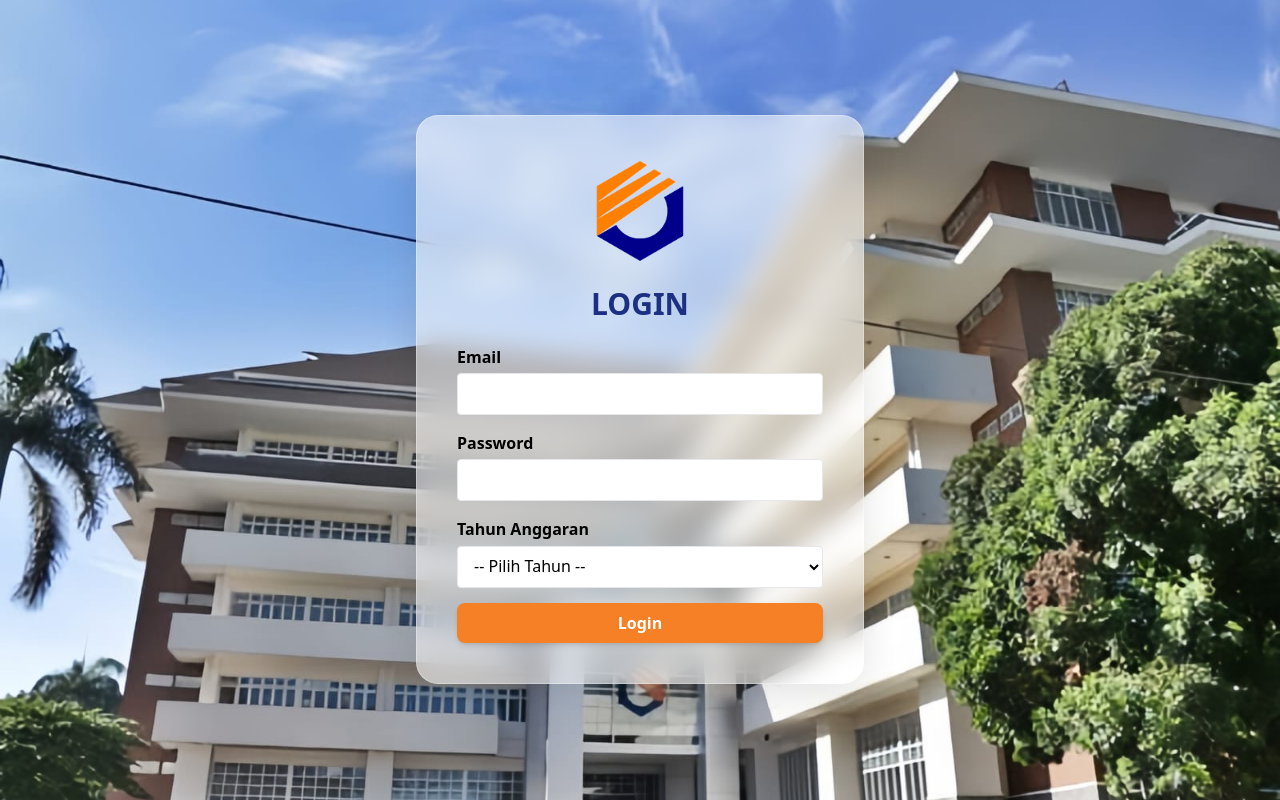
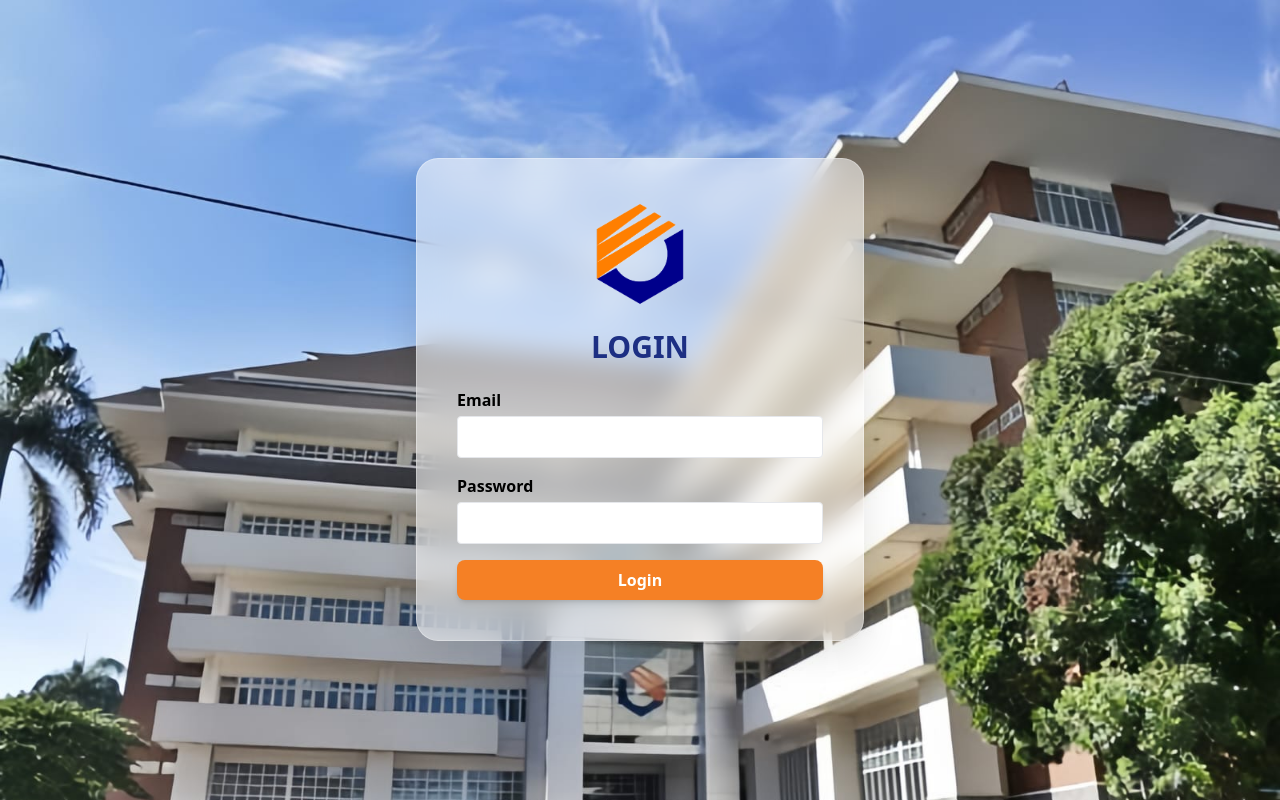
Before and after one commit to agustianmuhammadgilang-cloud/KineTrack, a CodeIgniter 4 app: the page made by app/Views/auth/login.php in a window 1280 px wide. Run offline with PHP 8.4 and a stand-in for CodeIgniter, Linux system fonts and the light colour scheme; the template is opened without the code that fills it, so the values that code supplies are empty; some libraries are stand-ins or nearby versions.

```diff
--- a/app/Views/auth/login.php
+++ b/app/Views/auth/login.php
@@ -8,7 +8,7 @@
     <!-- Tailwind CSS -->
     <script src="https://cdn.tailwindcss.com"></script>
 
-    <!-- GSAP -->
+    <!-- GSAP for animation -->
     <script src="https://cdnjs.cloudflare.com/ajax/libs/gsap/3.12.2/gsap.min.js"></script>
 
     <style>
@@ -43,7 +43,7 @@
             opacity: 1;
         }
 
-        /* Frosted Card */
+        /* Frosted Glass Card */
         .glass-card {
             backdrop-filter: blur(14px);
             background: rgba(255, 255, 255, 0.55);
@@ -67,14 +67,14 @@
 
 <body class="min-h-screen flex justify-center items-center relative">
 
-    <!-- BACKGROUND SLIDES -->
+    <!-- BACKGROUND SLIDESHOW -->
     <div class="bg-slide">
         <img src="<?= base_url('img/Gedung1.jpg') ?>" class="active">
         <img src="<?= base_url('img/Gedung2.jpg') ?>">
         <img src="<?= base_url('img/Gedung3.jpg') ?>">
     </div>
 
-    <!-- CARD -->
+    <!-- LOGIN CARD -->
     <div id="card" class="glass-card p-10 w-full max-w-md opacity-0 scale-90">
 
         <!-- LOGO -->
@@ -89,14 +89,12 @@
         </h1>
 
         <?php if (session()->getFlashdata('error')): ?>
-            <div class="bg-red-100 text-red-700 px-3 py-2 rounded mb-3">
+            <div class="bg-red-100 text-red-700 px-3 py-2 rounded mb-3 animate__animated animate__shakeX">
                 <?= session()->getFlashdata('error') ?>
             </div>
         <?php endif; ?>
 
-        <!-- FORM -->
         <form action="<?= base_url('/login/process'); ?>" method="POST" class="space-y-4">
-
             <div>
                 <label class="font-semibold">Email</label>
                 <input type="email" name="email" required
@@ -109,30 +107,12 @@
                        class="w-full mt-1 px-3 py-2 rounded border focus:outline-none focus:ring-2 focus:ring-orange-400">
             </div>
 
-            <!-- TAHUN ANGGARAN DIPINDAH KE DALAM FORM -->
-            <div>
-                <label class="font-semibold">Tahun Anggaran</label>
-                <select name="tahun" required
-                        class="w-full mt-1 px-3 py-2 rounded border bg-white focus:outline-none focus:ring-2 focus:ring-orange-400">
-                    <option value="">-- Pilih Tahun --</option>
-
-                    <?php foreach($tahun as $t): ?>
-                        <option value="<?= $t['id'] ?>">
-                            <?= $t['tahun'] ?> <?= $t['status'] == 'active' ? '(Aktif)' : '' ?>
-                        </option>
-                    <?php endforeach; ?>
-                </select>
-            </div>
-
-            <button class="btn-polban text-white w-full py-2 rounded-lg font-bold shadow-md">
-                Login
-            </button>
+            <button class="btn-polban text-white w-full py-2 rounded-lg font-bold shadow-md">Login</button>
         </form>
     </div>
 
-    <!-- GSAP ANIMATION -->
     <script>
-
+        // Card fade-in animation
         gsap.to('#card', {
             opacity: 1,
             scale: 1,
@@ -140,17 +120,19 @@
             ease: 'power3.out'
         });
 
+        // Logo fade-in
         gsap.fromTo('#logo',
             { opacity: 0, y: -20 },
             { opacity: 1, y: 0, delay: 0.4, duration: 1, ease: "power3.out" }
         );
 
+        // Title fade-in
         gsap.fromTo('#title',
             { opacity: 0, y: -15 },
             { opacity: 1, y: 0, delay: 0.7, duration: 1, ease: "power3.out" }
         );
 
-        // Background slideshow
+        // Background slideshow logic
         const slides = document.querySelectorAll(".bg-slide img");
         let index = 0;
 
@@ -158,8 +140,7 @@
             slides[index].classList.remove("active");
             index = (index + 1) % slides.length;
             slides[index].classList.add("active");
-        }, 6000);
-
+        }, 6000); // change slide every 6 seconds
     </script>
 
 </body>
```
Also changed, not shown: app/Controllers/auth/login.php (+1 -8 lines).
